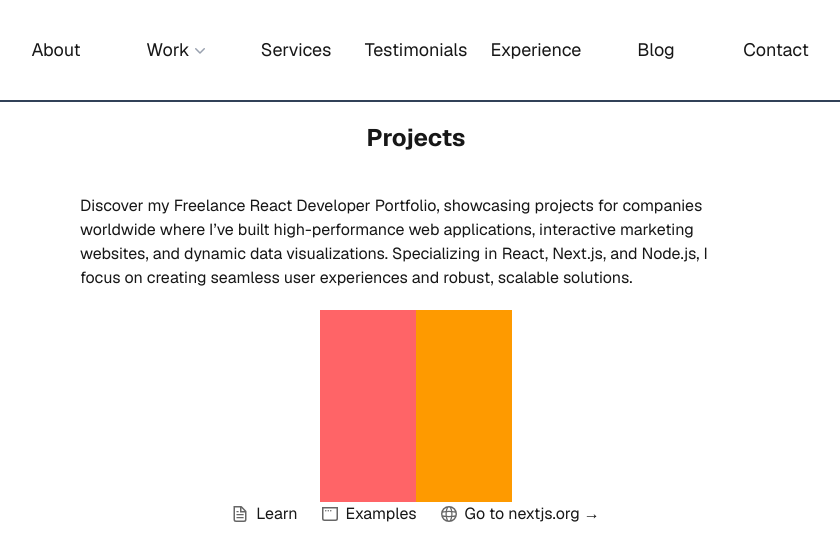
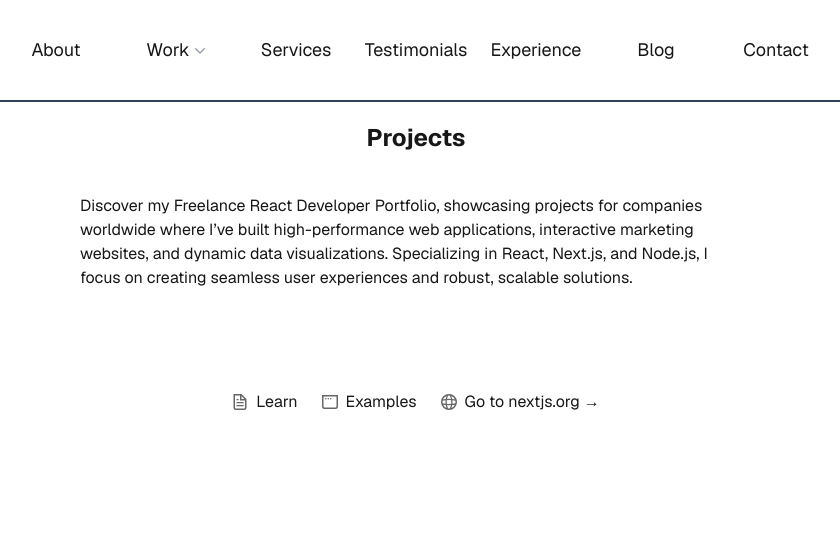
Before and after one commit to jomoCode/Web-portfolio, a Next.js app: page / in a window 1280 px wide. Shown: the top 560 px of the page, without its empty margins (224-1064 px from the left). Built offline with nearby package versions, Linux system fonts and the light colour scheme.

Commit message:
feature/projectItem

```diff
--- a/src/components/projectItem.tsx
+++ b/src/components/projectItem.tsx
@@ -1,10 +1,16 @@
 import React, { ReactNode } from "react";
 
-const ProjectItem = ({left, right}:{left?:ReactNode; right?:ReactNode}) => {
+const ProjectItem = ({
+  left,
+  right,
+}: {
+  left?: ReactNode;
+  right?: ReactNode;
+}) => {
   return (
-    <div className="flex flex-row w-48 h-48">
-      <div className="bg-red-400 w-full  h-full">{left}</div>
-      <div className="bg-amber-500 w-full  h-full">{right}</div>
+    <div className="flex flex-col md:flex-row w-screen h-auto p-10 items-stretch">
+      <div className="w-full md:w-1/2 flex-1 overflow-auto">{left}</div>
+      <div className="w-full md:w-1/2 flex-1 overflow-auto">{right}</div>
     </div>
   );
 };
```
